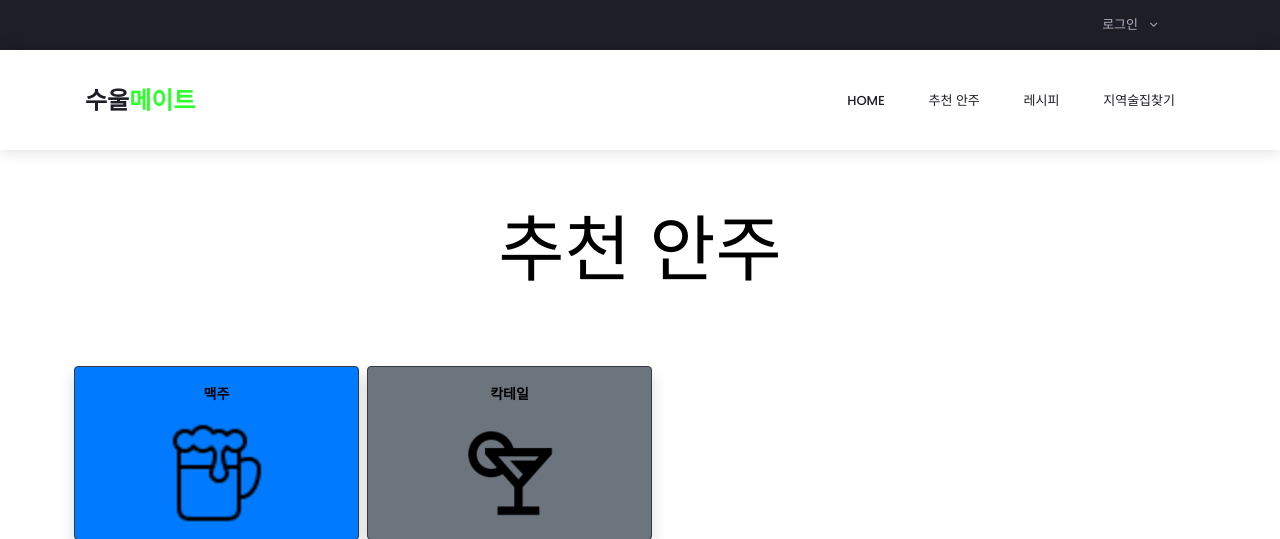
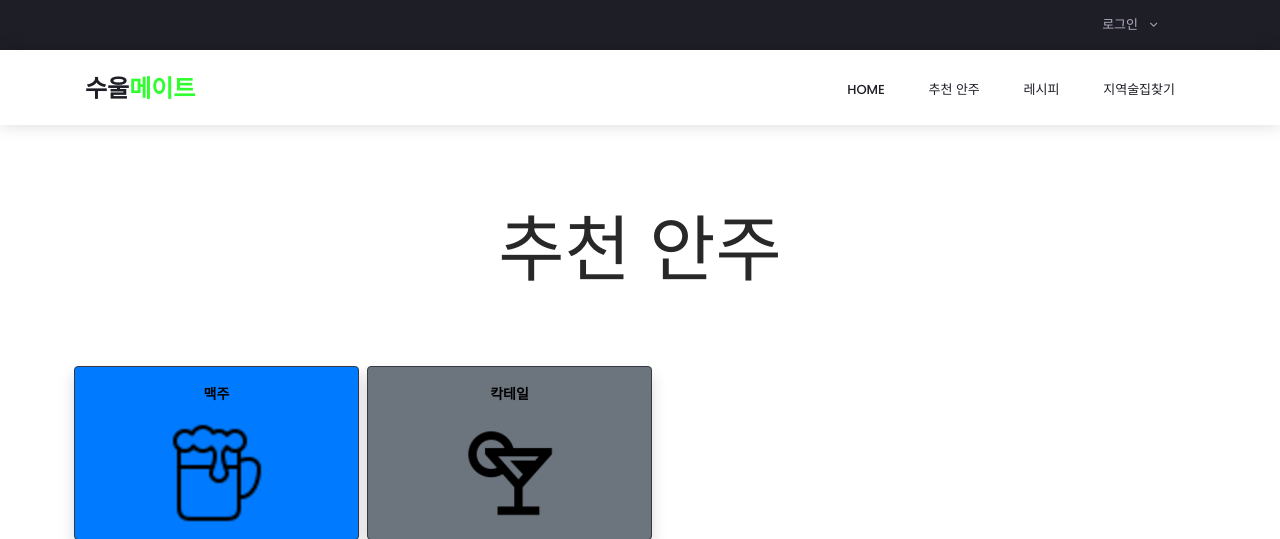
Before and after one commit to Yunjinho/soolmate, a Django app: template firstapp/templates/snacks.html in a window 1280 px wide. Shown: the top 539 px of the page. Run offline with Django 3.2, Linux system fonts and the light colour scheme; the template is opened without the code that fills it, so the values that code supplies are empty; some libraries are stand-ins or nearby versions.

Commit message:
nav-bar 여백 수정

```diff
--- a/firstapp/templates/snacks.html
+++ b/firstapp/templates/snacks.html
@@ -36,6 +36,9 @@ $('#exampleModal').on('show.bs.modal', function (event) {
         }
         .account{
           min-width:150px;
+        }
+        .col-lg-12, .navbar{
+          height:75px;
         }
     </style>
 </head>
@@ -111,7 +114,7 @@ $('#exampleModal').on('show.bs.modal', function (event) {
 
 <br><br><br><br><br><br><br><br><br>
 
-<h1 class="text-center">
+<h1 class="container d-flex justify-content-center">
     추천 안주
 </h1>
 <br><br>
```
